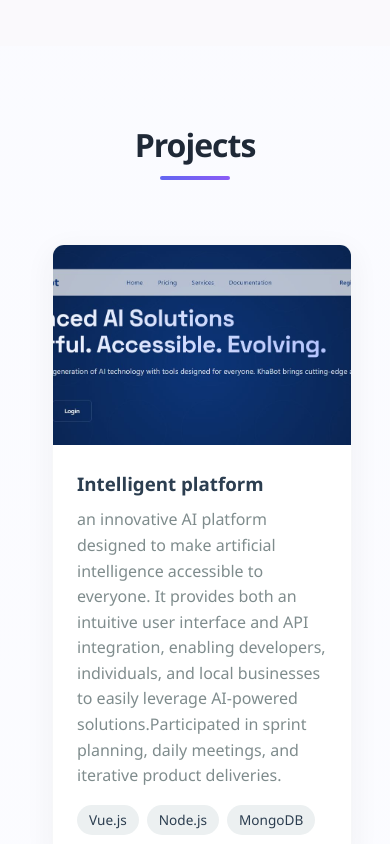
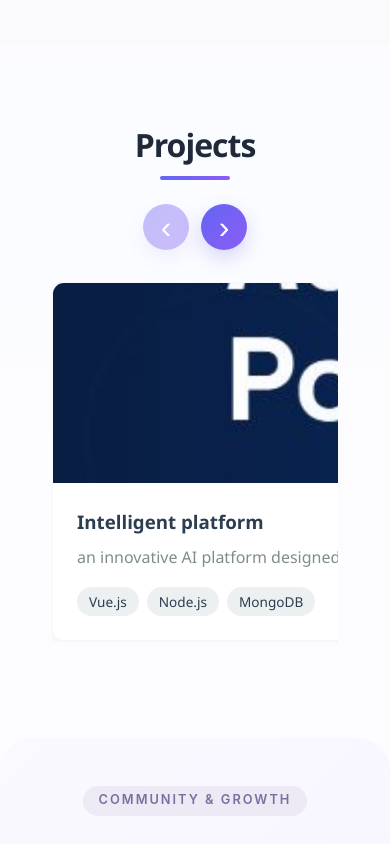
Before and after one commit to ranimhosni/portfolio_template, a Vue app: page / in a window 390 px wide. Shown: the part 3340-4184 px from the top of the page. Built offline with nearby package versions, Linux system fonts and the light colour scheme; a web font is replaced by a local one.

Commit message:
adding project

```diff
--- a/src/App.vue
+++ b/src/App.vue
@@ -114,6 +114,7 @@ export default {
           description: ' Developed a web appliation for animal adoption and care, allowing users to browse available pets, learn about their needs, and connect with local shelters. Implemented features such as pet profiles, search filters, and contact forms to facilitate the adoption process.',
           image: require('@/assets/buddy.png'),
           tags: ['Vue.js', 'Node.js', 'MongoDB'],
+          github: 'https://github.com/ranimhosni/portfolio_template',
 
         }
       ],
--- a/src/components/ProjectsSection.vue
+++ b/src/components/ProjectsSection.vue
@@ -1,18 +1,43 @@
 <template>
   <section id="projects" class="projects">
     <div class="container">
+      <div class="projects-header">
         <h2 class="section-title">Projects</h2>
-      <div class="projects-grid">
+        <div class="carousel-controls" aria-label="Project navigation">
+          <button
+            class="arrow-btn"
+            type="button"
+            aria-label="Previous project"
+            :disabled="currentIndex === 0"
+            @click="slide(-1)"
+          >
+            ‹
+          </button>
+          <button
+            class="arrow-btn"
+            type="button"
+            aria-label="Next project"
+            :disabled="currentIndex >= maxIndex"
+            @click="slide(1)"
+          >
+            ›
+          </button>
+        </div>
+      </div>
+
+      <div class="projects-carousel">
+        <div ref="track" class="projects-track" :style="{ transform: `translateX(-${currentIndex * (slideSize + gap)}px)` }">
           <div
             v-for="project in projects"
             :key="project.id"
-          class="project-card"
+            class="project-card-wrapper"
+            :style="slideSize ? { width: `${slideSize}px` } : {}"
           >
+            <div class="project-card">
               <div class="project-image">
                 <img :src="project.image" :alt="project.title" />
                 <div class="project-overlay">
                   <a :href="project.github" target="_blank" class="project-link">GitHub</a>
-
                 </div>
               </div>
               <div class="project-content">
@@ -31,6 +56,8 @@
             </div>
           </div>
         </div>
+      </div>
+    </div>
   </section>
 </template>
 
@@ -41,6 +68,47 @@ export default {
     projects: {
       type: Array,
       required: true
+    }
+  },
+  data() {
+    return {
+      currentIndex: 0,
+      visibleItems: 1,
+      slideSize: 0,
+      gap: 32
+    };
+  },
+  computed: {
+    maxIndex() {
+      return Math.max(0, this.projects.length - this.visibleItems);
+    }
+  },
+  mounted() {
+    this.updateSlider();
+    window.addEventListener('resize', this.updateSlider);
+  },
+  beforeDestroy() {
+    window.removeEventListener('resize', this.updateSlider);
+  },
+  methods: {
+    updateSlider() {
+      const width = window.innerWidth;
+      this.visibleItems = width >= 1100 ? 3 : width >= 768 ? 2 : 1;
+
+      const track = this.$refs.track;
+      if (!track) return;
+
+      const firstCard = track.querySelector('.project-card-wrapper');
+      if (!firstCard) return;
+
+      const cardWidth = firstCard.getBoundingClientRect().width || 300;
+      const availableWidth = track.offsetWidth - (this.visibleItems - 1) * this.gap;
+      this.slideSize = Math.max(cardWidth, availableWidth / this.visibleItems);
+      this.currentIndex = Math.min(this.currentIndex, this.maxIndex);
+    },
+    slide(direction) {
+      const nextIndex = this.currentIndex + direction;
+      this.currentIndex = Math.max(0, Math.min(nextIndex, this.maxIndex));
     }
   }
 };
@@ -57,6 +125,14 @@ export default {
   margin: 0 auto;
 }
 
+.projects-header {
+  display: flex;
+  align-items: center;
+  justify-content: space-between;
+  gap: 1rem;
+  margin-bottom: 2rem;
+}
+
 .section-title {
   position: relative;
   text-align: center;
@@ -64,7 +140,7 @@ export default {
   font-weight: 700;
   letter-spacing: -1px;
   color: #1f2937;
-  margin-bottom: 4rem;
+  margin-bottom: 0;
   padding-bottom: 1rem;
   line-height: 1.2;
 }
@@ -81,10 +157,47 @@ export default {
   background: linear-gradient(90deg, #6366f1, #8b5cf6);
 }
 
-.projects-grid {
-  display: grid;
-  grid-template-columns: repeat(auto-fit, minmax(300px, 1fr));
+.carousel-controls {
+  display: flex;
+  gap: 0.75rem;
+}
+
+.arrow-btn {
+  width: 46px;
+  height: 46px;
+  border: none;
+  border-radius: 50%;
+  background: linear-gradient(135deg, #6366f1, #8b5cf6);
+  color: white;
+  font-size: 2rem;
+  line-height: 1;
+  cursor: pointer;
+  box-shadow: 0 8px 20px rgba(99, 102, 241, 0.25);
+  transition: transform 0.2s ease, opacity 0.2s ease;
+}
+
+.arrow-btn:hover:not(:disabled) {
+  transform: translateY(-2px);
+}
+
+.arrow-btn:disabled {
+  opacity: 0.4;
+  cursor: not-allowed;
+}
+
+.projects-carousel {
+  overflow: hidden;
+}
+
+.projects-track {
+  display: flex;
   gap: 2rem;
+  transition: transform 0.35s ease;
+  will-change: transform;
+}
+
+.project-card-wrapper {
+  flex: 0 0 auto;
 }
 
 .project-card {
@@ -94,6 +207,7 @@ export default {
   box-shadow: 0 8px 30px rgba(46, 49, 55, 0.06);
   border: 1px solid rgba(44,62,80,0.04);
   transition: transform 0.3s ease, box-shadow 0.3s ease;
+  height: 100%;
 }
 
 .project-card:hover {
@@ -181,4 +295,15 @@ export default {
   border-radius: 15px;
   font-size: 0.85rem;
 }
+
+@media (max-width: 767px) {
+  .projects-header {
+    flex-direction: column;
+    align-items: center;
+  }
+
+  .carousel-controls {
+    margin-top: 0.5rem;
+  }
+}
 </style>
```
Lines whose indentation alone changed are shown as unchanged.
